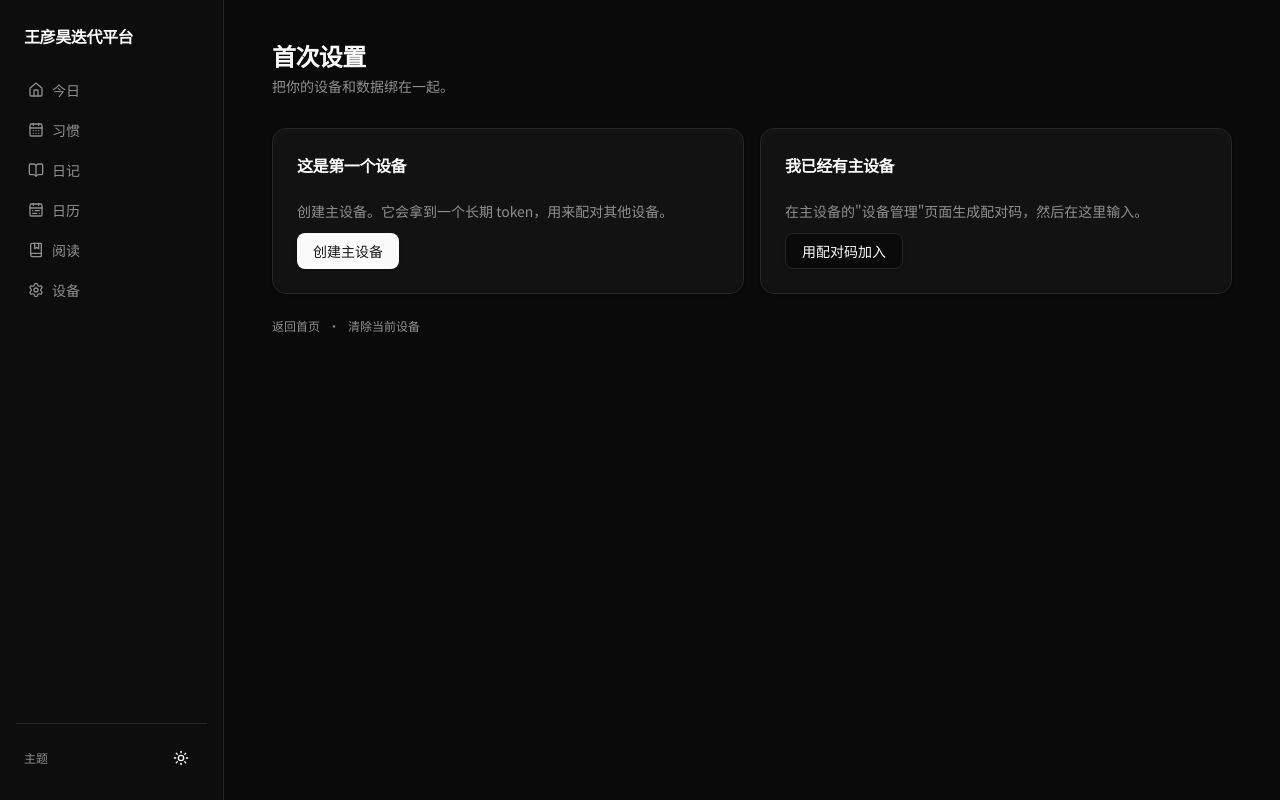
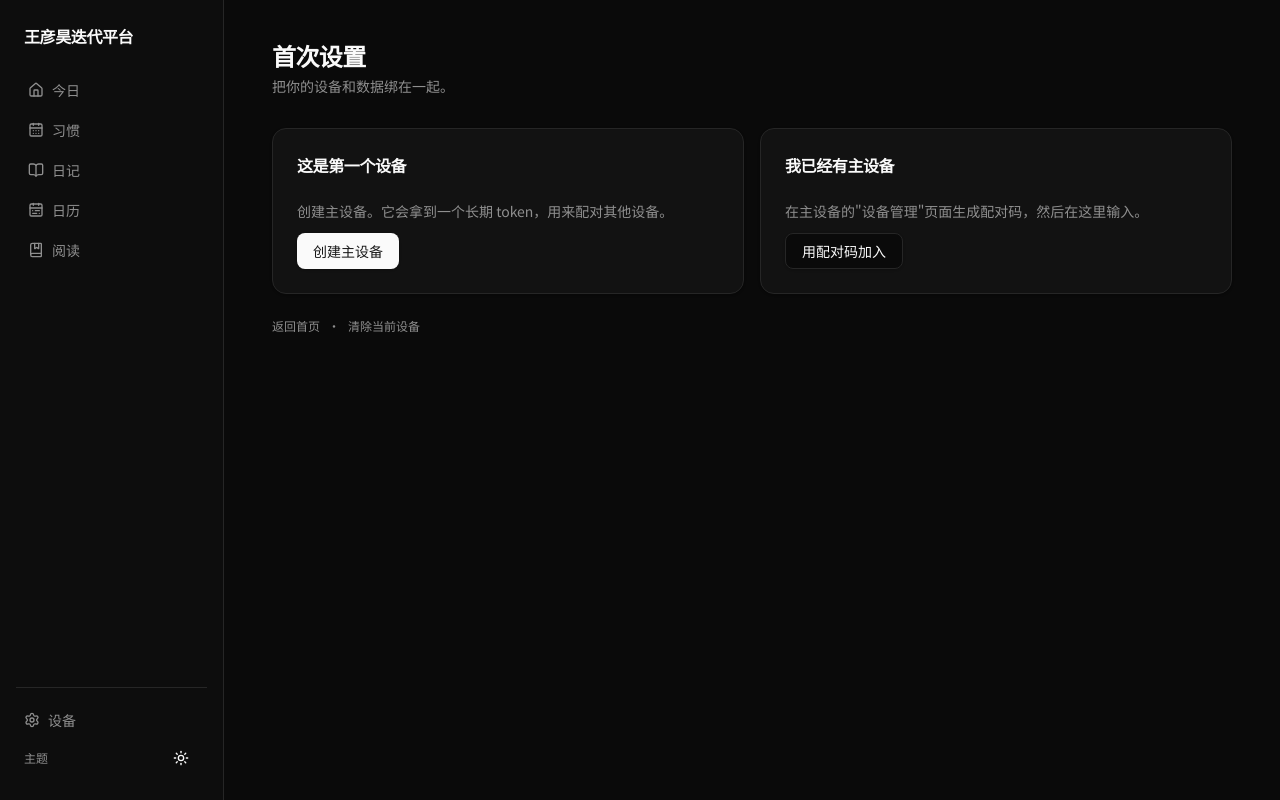
Before and after one commit to wzp5700-code/better, a Next.js app: page /settings/setup in a window 1280 px wide. Built offline with nearby package versions, Linux system fonts and the light colour scheme.

Commit message:
feat(nav): move Devices out of primary nav, group with Theme in sidebar footer

```diff
--- a/components/layout/app-shell.tsx
+++ b/components/layout/app-shell.tsx
@@ -1,5 +1,6 @@
 import * as React from "react"
 import Link from "next/link"
+import { Settings } from "lucide-react"
 
 import { PrimaryNav } from "@/components/layout/primary-nav"
 import { ThemeToggle } from "@/components/layout/theme-toggle"
@@ -18,9 +19,18 @@ export function AppShell({ children }: { children: React.ReactNode }) {
         <PrimaryNav orientation="vertical" />
         <div className="mt-auto pt-6">
           <Separator className="mb-4" />
-          <div className="flex items-center justify-between px-2">
-            <span className="text-xs text-muted-foreground">主题</span>
-            <ThemeToggle />
+          <div className="space-y-1">
+            <Link
+              href="/settings/devices"
+              className="flex items-center gap-2 rounded-md px-2 py-1.5 text-sm text-muted-foreground transition-colors hover:bg-accent hover:text-accent-foreground"
+            >
+              <Settings className="h-4 w-4" aria-hidden />
+              <span>设备</span>
+            </Link>
+            <div className="flex items-center justify-between px-2">
+              <span className="text-xs text-muted-foreground">主题</span>
+              <ThemeToggle />
+            </div>
           </div>
         </div>
       </aside>
@@ -30,7 +40,16 @@ export function AppShell({ children }: { children: React.ReactNode }) {
         <Link href="/" className="text-base font-semibold tracking-tight">
           王彦昊迭代平台
         </Link>
-        <ThemeToggle />
+        <div className="flex items-center gap-1">
+          <Link
+            href="/settings/devices"
+            aria-label="设备"
+            className="inline-flex h-9 w-9 items-center justify-center rounded-md text-muted-foreground transition-colors hover:bg-accent hover:text-accent-foreground"
+          >
+            <Settings className="h-4 w-4" />
+          </Link>
+          <ThemeToggle />
+        </div>
       </header>
 
       <main className="flex-1 min-w-0">
--- a/components/layout/primary-nav.tsx
+++ b/components/layout/primary-nav.tsx
@@ -2,7 +2,7 @@
 
 import Link from "next/link"
 import { usePathname } from "next/navigation"
-import { CalendarDays, BookOpen, Home, CalendarRange, Settings, BookMarked } from "lucide-react"
+import { CalendarDays, BookOpen, Home, CalendarRange, BookMarked } from "lucide-react"
 
 import { cn } from "@/lib/utils"
 
@@ -12,7 +12,6 @@ const ITEMS = [
   { href: "/journal", label: "日记", icon: BookOpen },
   { href: "/calendar", label: "日历", icon: CalendarRange },
   { href: "/reading", label: "阅读", icon: BookMarked },
-  { href: "/settings/devices", label: "设备", icon: Settings },
 ] as const
 
 export function PrimaryNav({ orientation = "horizontal" }: { orientation?: "horizontal" | "vertical" }) {
```
